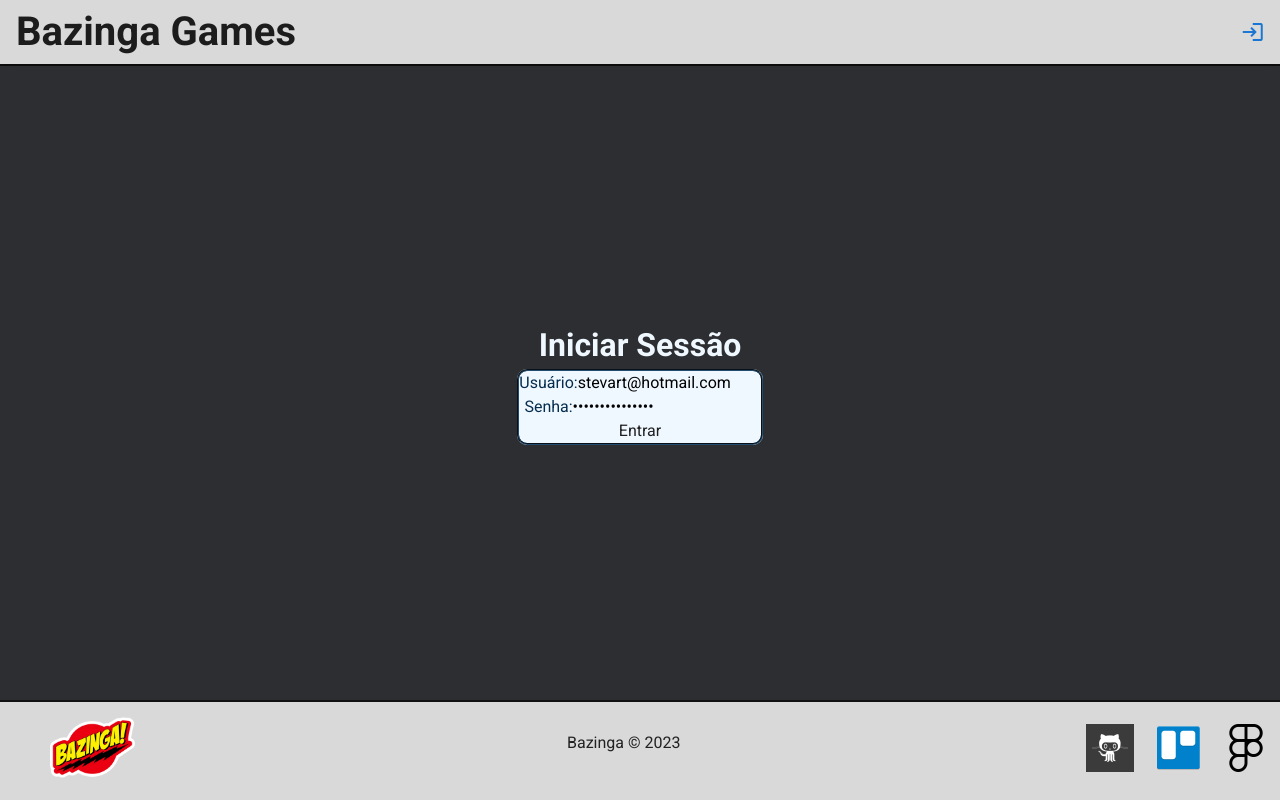
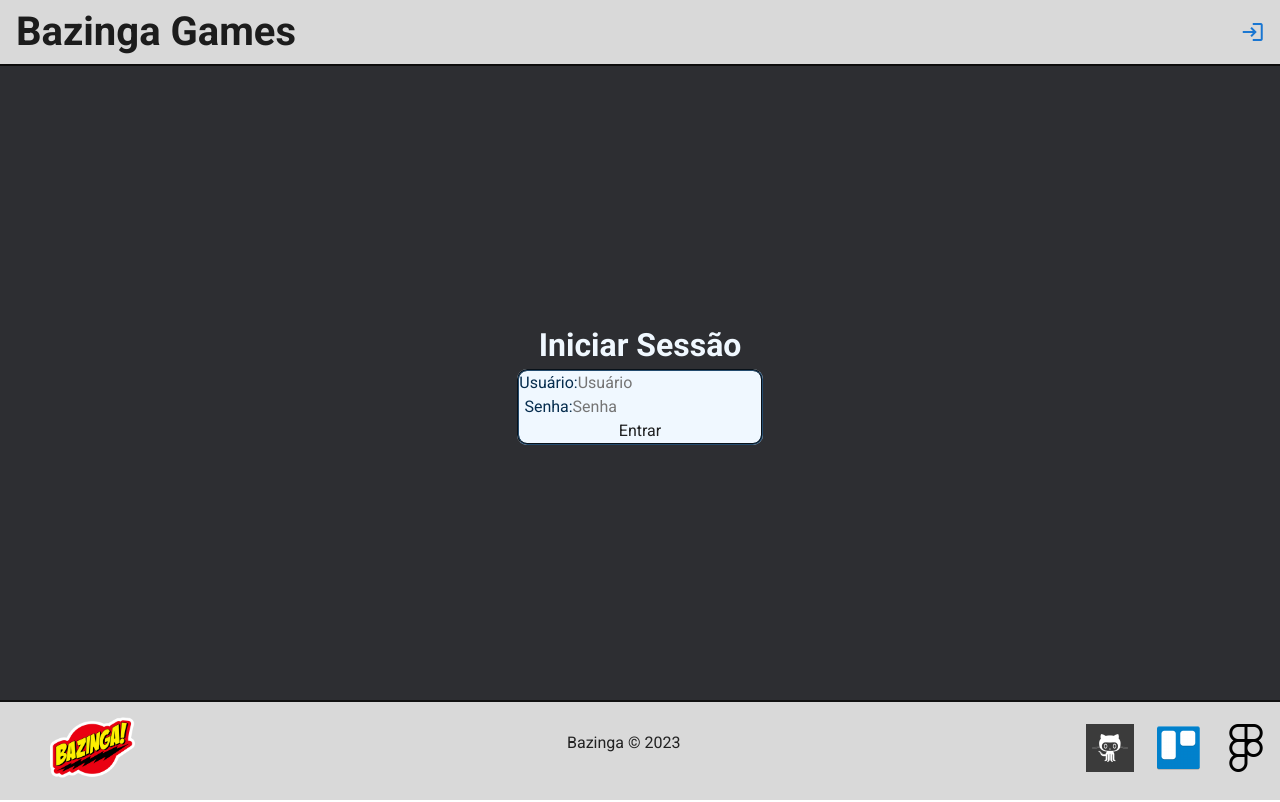
Before and after one commit to LuluFLopes/ProjetoPI---4-Semestre, a Vue app in the folder src/frontend/: page /#/login in a window 1280 px wide. Built offline with nearby package versions, Linux system fonts and the light colour scheme.

Commit message:
Encriptação senha login

```diff
--- a/src/frontend/src/view/TelaLoginFuncionario.vue
+++ b/src/frontend/src/view/TelaLoginFuncionario.vue
@@ -11,14 +11,15 @@ export default defineComponent({
   data() {
     return {
       formData: {
-        usuario: "stevart@hotmail.com",
-        senha: "irmãdosevart123"
+        usuario: "",
+        senha: ""
       }
     }
   },
   methods: {
     async submitSignIn() {
       try {
+        this.formData.senha = this.encrypt(this.formData.senha)
         const request = await axios.post(url, this.formData)
         console.log(request)
         const date = new Date().getTime().toString();
```
Also changed, not shown: 1 other file (tests, documents, lock files or other folders).
